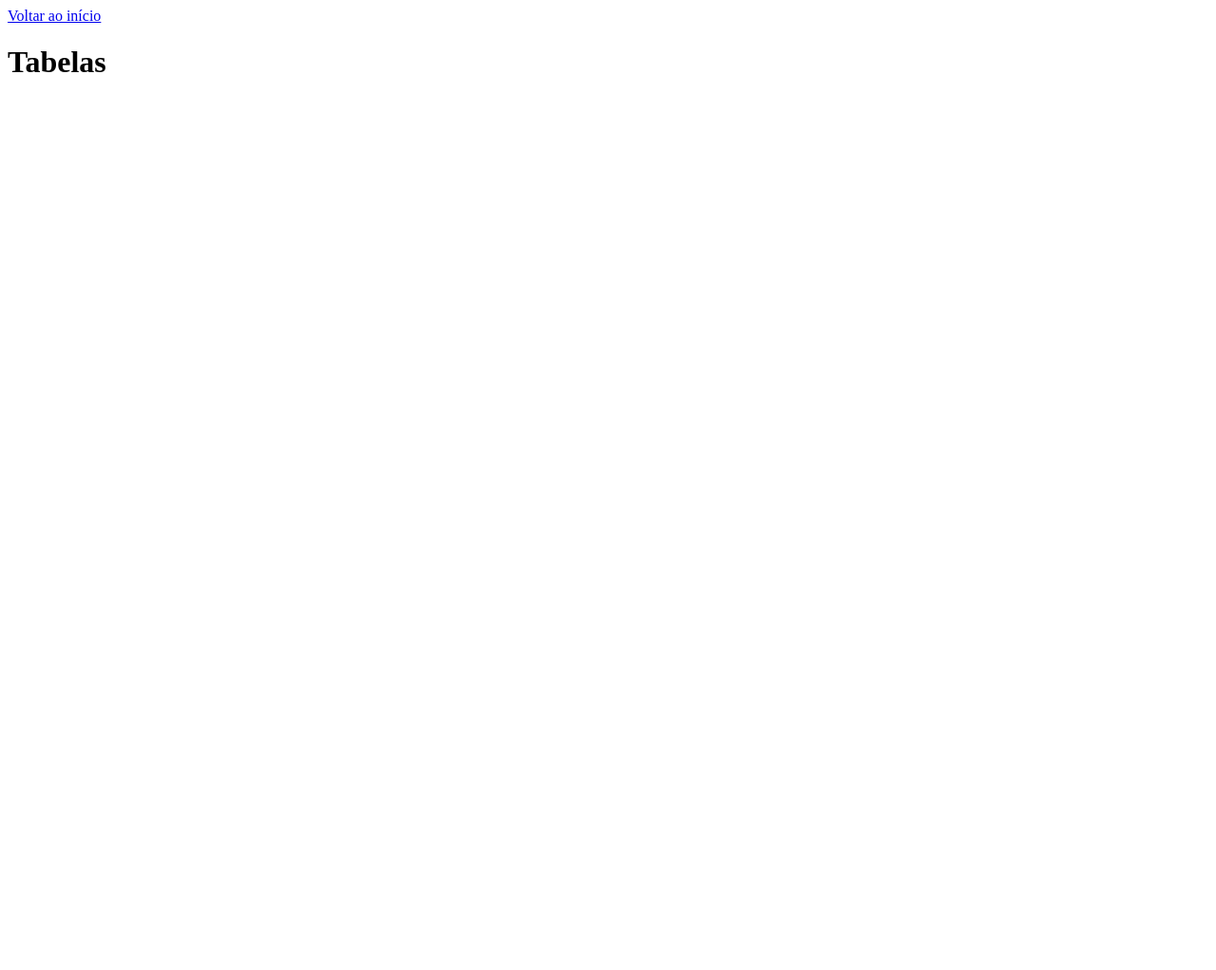
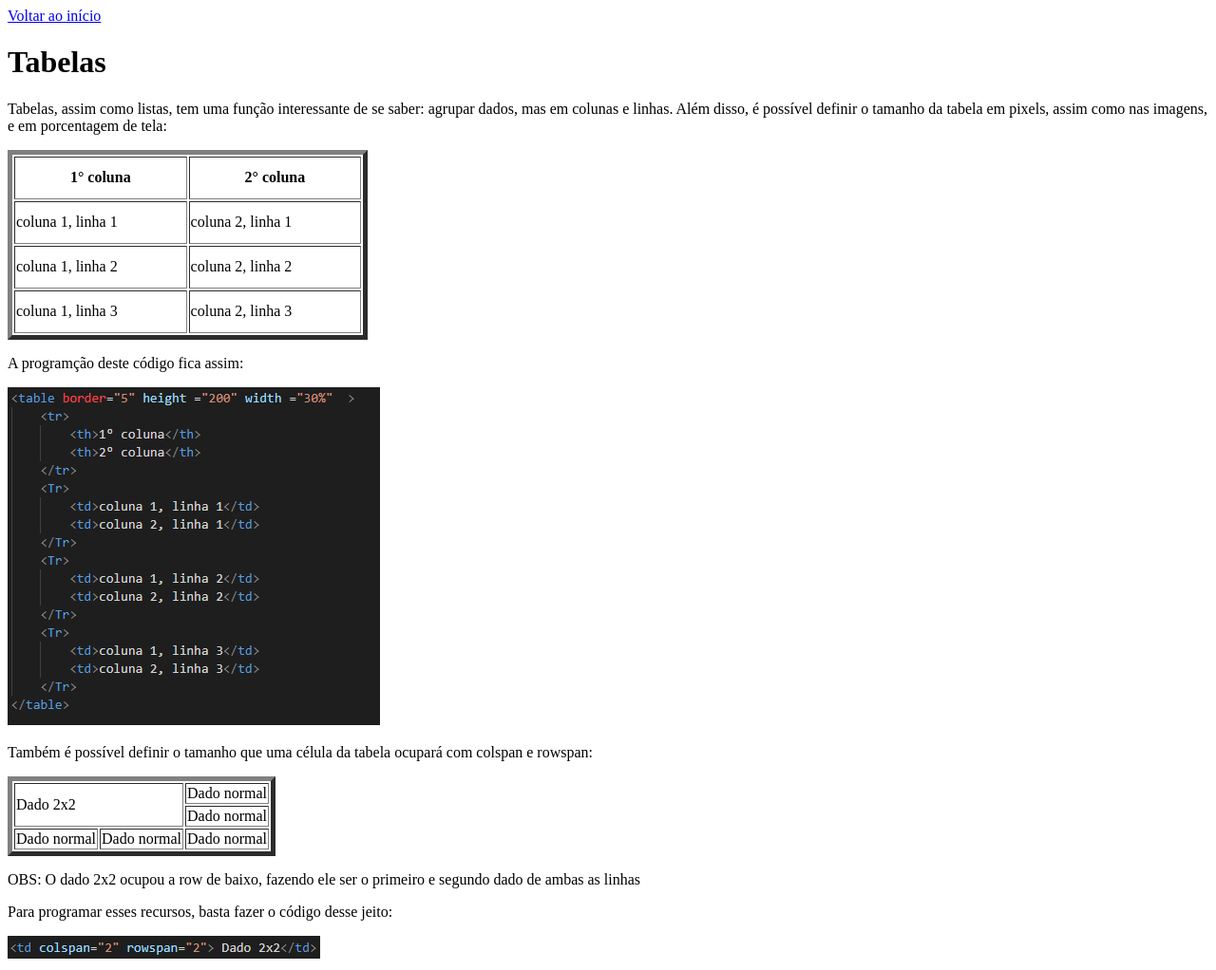
Before and after one commit to KelvinFS04/Tutorial-de-html, a plain HTML site: page tabelas.html in a window 1280 px wide. Shown: the whole page at 95% size. Before the commit the page ends 800 px from the top, so only its background shows below. Drawn offline with Linux system fonts and the light colour scheme.

Commit message:
Conteúdo adicionado

```diff
--- a/tabelas.html
+++ b/tabelas.html
@@ -5,7 +5,62 @@
         <meta charset="utf-8">
     </head>
     <body>
+
         <a href="index.html">Voltar ao início</a>
+
         <h1>Tabelas</h1>
+
+        <p>
+            Tabelas, assim como listas, tem uma função interessante de se saber: agrupar dados, mas em colunas e linhas. Além disso,
+            é possível definir o tamanho da tabela em pixels, assim como nas imagens, e em porcentagem de tela:
+        </p>
+
+        <table border="5" height ="200" width ="30%"  >
+            <tr>
+                <th>1° coluna</th>
+                <th>2° coluna</th>
+            </tr>
+            <Tr>
+                <td>coluna 1, linha 1</td>
+                <td>coluna 2, linha 1</td>
+            </Tr>
+            <Tr>
+                <td>coluna 1, linha 2</td>
+                <td>coluna 2, linha 2</td>
+            </Tr>
+            <Tr>
+                <td>coluna 1, linha 3</td>
+                <td>coluna 2, linha 3</td>
+            </Tr>
+        </table>
+
+        <p>A programção deste código fica assim:</p>
+
+        <img src="Imagens/img_tabelas.png">
+
+        <p>Também é possível definir o tamanho que uma célula da tabela ocupará com colspan e rowspan:</p>
+
+        <table border="5">
+            <tr>
+                <td colspan="2" rowspan="2"> Dado 2x2</td>
+                <td>Dado normal</td>
+            </tr>
+            <tr>
+                <td>Dado normal</td>
+            </tr>
+            <tr>
+                <td>Dado normal</td>
+                <td>Dado normal</td>
+                <td>Dado normal</td>
+            </tr>
+        </table>
+
+        <p>OBS: O dado 2x2 ocupou a row de baixo, fazendo ele ser o primeiro e segundo dado de ambas as linhas</p>
+
+        <p>Para programar esses recursos, basta fazer o código desse jeito:</p>
+
+        <img src="Imagens/img_colspanErowspan.png">
+
+
     </body>
 </html>
```
Also changed, not shown: imagensELinks.html (+1 -1 lines), Imagens/img_colspanErowspan.png (added), Imagens/img_tabelas.png (added).
